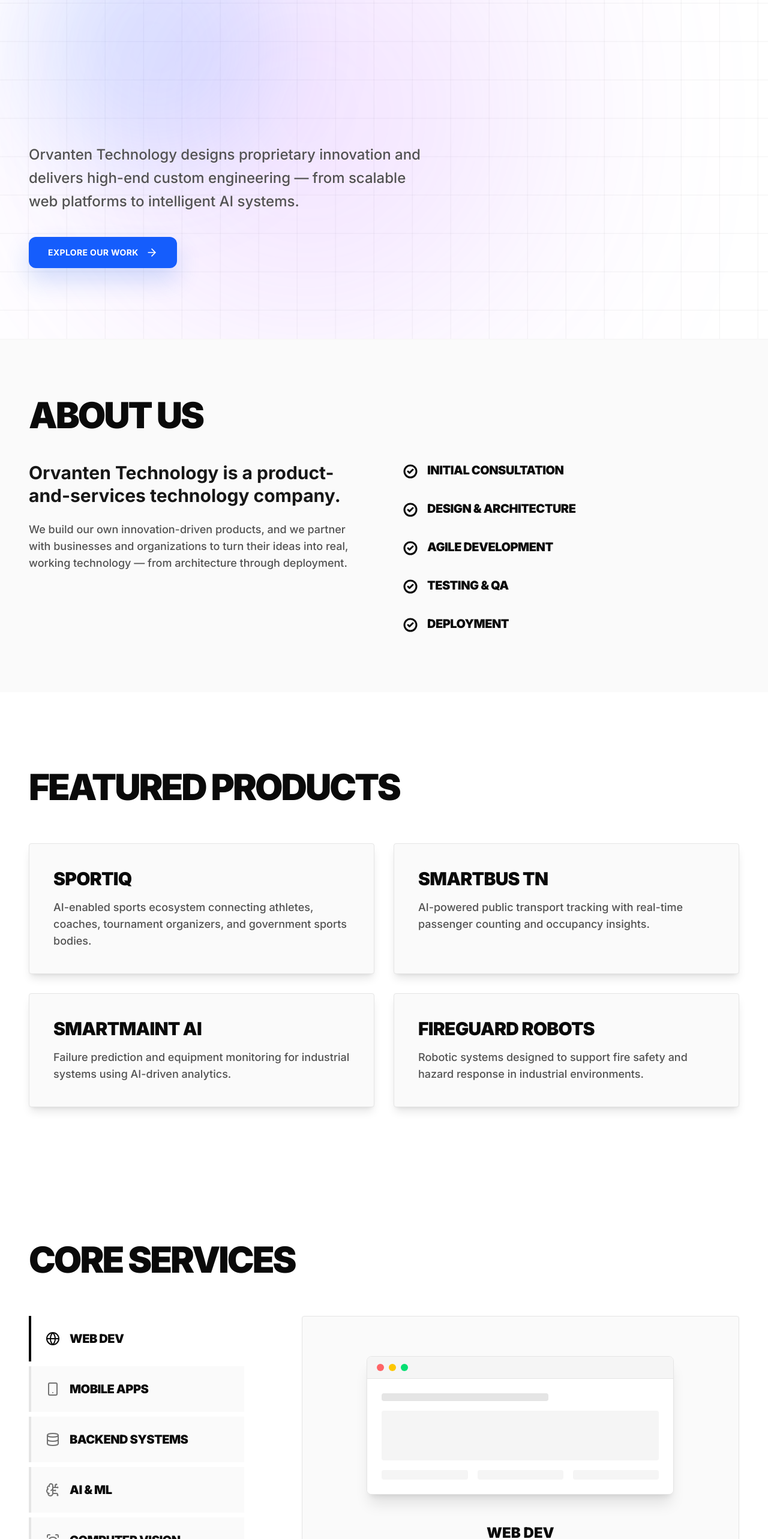
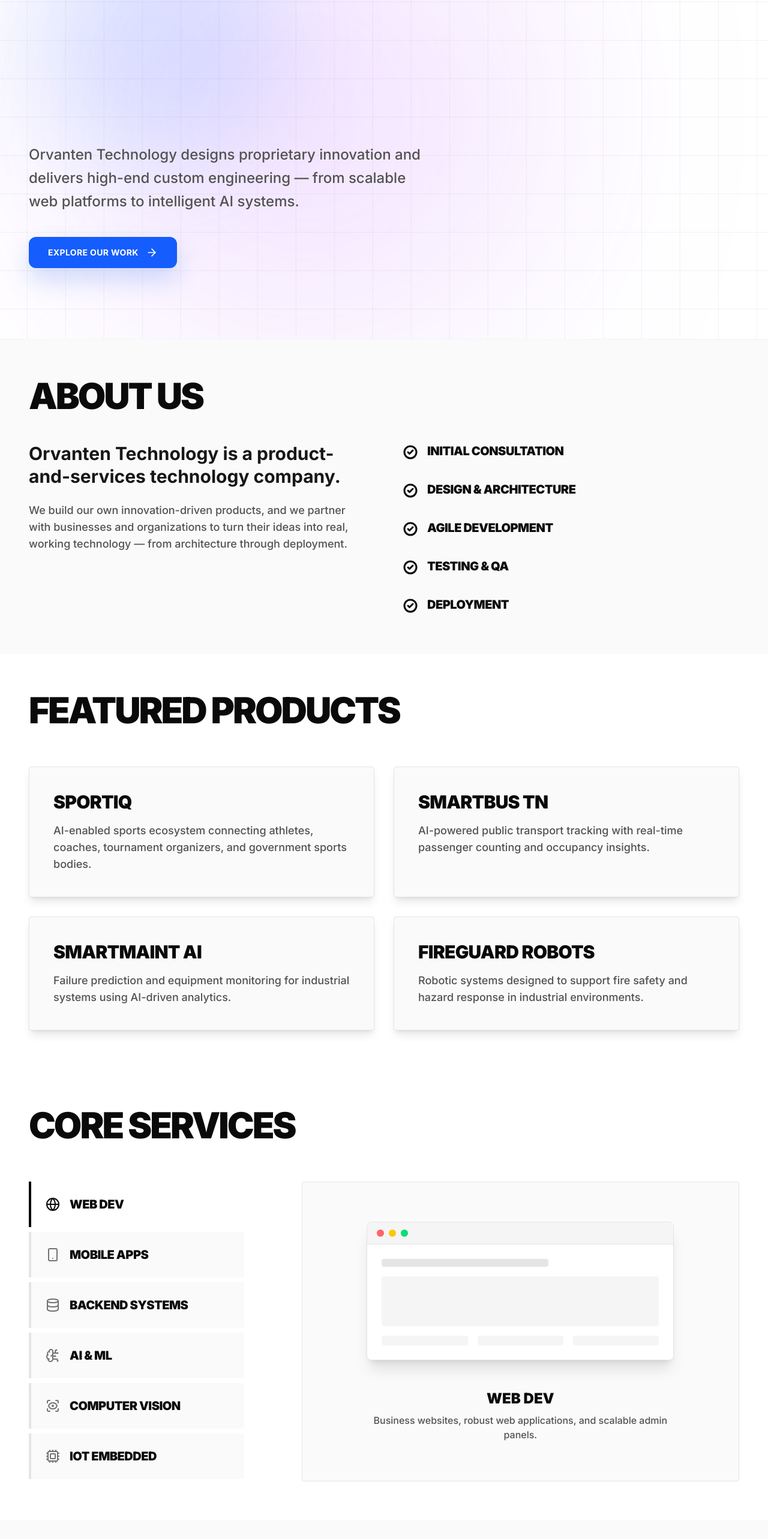
Before and after one commit to Nithishkumar647397/ORVANTEN-TECHNOLOGY, a React (Vite) app: page / in a window 1280 px wide. Shown: the part 234-2800 px from the top of the page at 60% size. Built offline with nearby package versions, Linux system fonts and the light colour scheme.

Commit message:
change the pixcel size

```diff
--- a/src/App.tsx
+++ b/src/App.tsx
@@ -351,7 +351,7 @@ const App = () => {
           </section>
 
           {/* 3. ABOUT (Light Band) */}
-          <motion.section id="about" className="py-16 md:py-24 bg-gray-50 text-black relative z-20" {...sectionProps}>
+          <motion.section id="about" className="py-10 md:py-16 bg-gray-50 text-black relative z-20" {...sectionProps}>
             <div className="max-w-7xl mx-auto px-6 md:px-12">
               <motion.h2 variants={revealUp} className="text-4xl md:text-6xl font-black uppercase tracking-tighter leading-none mb-12">
                 ABOUT US
@@ -380,7 +380,7 @@ const App = () => {
           </motion.section>
 
           {/* 4. WHAT WE DO (Products - Dark Band) */}
-          <motion.section id="what-we-do" className="bg-white py-24 md:py-32 relative z-20" {...sectionProps}>
+          <motion.section id="what-we-do" className="bg-white py-10 md:py-16 relative z-20" {...sectionProps}>
             <div className="max-w-7xl mx-auto px-6 md:px-12">
               <div id="products">
                 <motion.h2 variants={revealUp} className="text-4xl md:text-6xl font-black uppercase tracking-tighter leading-none text-black mb-16">
@@ -478,7 +478,7 @@ const App = () => {
           </motion.section>
 
           {/* 5. SERVICES (Light Band) */}
-          <motion.section id="services" className="py-16 md:py-24 bg-white text-black relative z-20" {...sectionProps}>
+          <motion.section id="services" className="py-10 md:py-16 bg-white text-black relative z-20" {...sectionProps}>
             <div className="max-w-7xl mx-auto px-6 md:px-12">
               <motion.h2 variants={revealUp} className="text-4xl md:text-6xl font-black uppercase tracking-tighter leading-none mb-16">
                 CORE SERVICES
@@ -709,7 +709,7 @@ const App = () => {
           </motion.section>
 
           {/* 6. OUR APPROACH (Dark Band with Carousel) */}
-          <section className="py-16 md:py-24 bg-gray-50 text-black relative z-20 overflow-hidden">
+          <section className="py-10 md:py-16 bg-gray-50 text-black relative z-20 overflow-hidden">
             <motion.div className="max-w-7xl mx-auto px-6 md:px-12 mb-16" {...sectionProps}>
               <motion.h2 variants={revealUp} className="text-4xl md:text-6xl font-black uppercase tracking-tighter leading-none">
                 THE PROCESS
@@ -778,7 +778,7 @@ const App = () => {
           </section>
 
           {/* 7. WHY WE EXIST */}
-          <motion.section id="why-we-exist" className="py-16 md:py-24 bg-white text-black relative z-20" {...sectionProps}>
+          <motion.section id="why-we-exist" className="py-10 md:py-16 bg-white text-black relative z-20" {...sectionProps}>
             <div className="max-w-7xl mx-auto px-6 md:px-12">
               <motion.div variants={revealUp} className="mb-16">
                 <h2 className="text-sm font-semibold tracking-widest uppercase text-gray-600 mb-4">WHY WE EXIST</h2>
@@ -905,7 +905,7 @@ const App = () => {
             </div>
 
             {/* Philosophy Block */}
-            <div className="w-full bg-black text-white py-20 md:py-28 px-6 md:px-12 text-center gsap-reveal">
+            <div className="w-full bg-black text-white py-12 md:py-16 px-6 md:px-12 text-center gsap-reveal">
               <div className="max-w-5xl mx-auto">
                 <h3 className="text-4xl md:text-6xl lg:text-7xl font-black uppercase tracking-tighter leading-[1.1] mb-12">
                   WE BUILD OUR OWN.<br/>
@@ -923,7 +923,7 @@ const App = () => {
           </motion.section>
 
           {/* 8. LEADERSHIP */}
-          <motion.section id="leadership" className="py-16 md:py-24 bg-white text-black relative z-20" {...sectionProps}>
+          <motion.section id="leadership" className="py-10 md:py-16 bg-white text-black relative z-20" {...sectionProps}>
             <div className="max-w-7xl mx-auto px-6 md:px-12">
               <div className="flex justify-between items-end mb-16">
                 <motion.div variants={revealUp}>
@@ -960,7 +960,7 @@ const App = () => {
           </motion.section>
 
           {/* 7. CONTACT */}
-          <motion.section id="contact" className="py-16 md:py-24 bg-white relative z-20" {...sectionProps}>
+          <motion.section id="contact" className="py-10 md:py-16 bg-white relative z-20" {...sectionProps}>
             <div className="max-w-7xl mx-auto px-6 md:px-12">
               <div className="grid grid-cols-1 lg:grid-cols-2 gap-16 lg:gap-24 items-start">
                 <motion.div variants={revealUp}>
```
